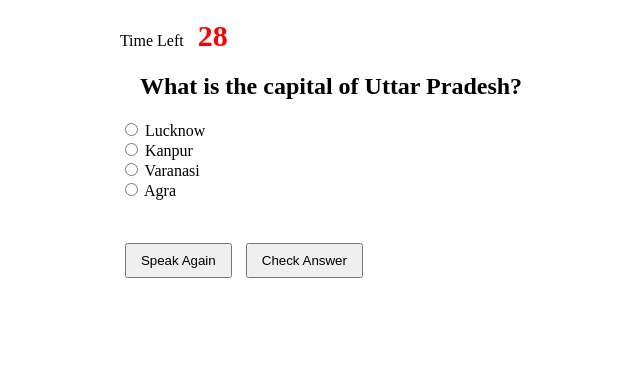
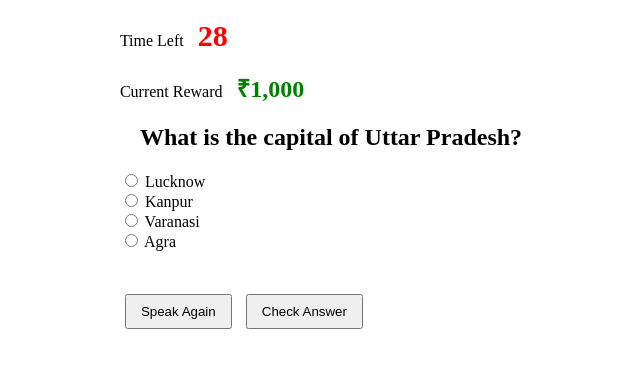
Before and after one commit to Programmer-s-Picnic/kbc-quiz, a plain HTML site: page index.html in a window 1280 px wide. Both pictures are taken after a click on the button "Start". Shown: the part 69-436 px from the top of the page, without its empty margins (309-949 px from the left). Drawn offline with Linux system fonts and the light colour scheme.

Commit message:
Update index.html

```diff
--- a/index.html
+++ b/index.html
@@ -28,6 +28,13 @@
             margin-left: 10px;
         }
 
+        #lblReward {
+            font-size: 24px;
+            font-weight: bold;
+            color: green;
+            margin-left: 10px;
+        }
+
         #lblQuestion {
             font-size: 24px;
             font-weight: bold;
@@ -55,6 +62,11 @@
 
             <label>Time Left</label>
             <label id="lblTimer">30</label>
+
+            <br><br>
+
+            <label>Current Reward</label>
+            <label id="lblReward">₹0</label>
 
             <div id="lblQuestion"></div>
 
@@ -212,10 +224,29 @@
             }
         ];
 
+        const rewards = [
+            "₹1,000",
+            "₹2,000",
+            "₹3,000",
+            "₹5,000",
+            "₹10,000",
+            "₹20,000",
+            "₹40,000",
+            "₹80,000",
+            "₹1,60,000",
+            "₹3,20,000",
+            "₹6,40,000",
+            "₹12,50,000",
+            "₹25,00,000",
+            "₹50,00,000",
+            "₹1 Crore"
+        ];
+
         const divstart = document.querySelector("#divStart");
         const divgame = document.querySelector("#divGame");
+
         const lbltimer = document.querySelector("#lblTimer");
-
+        const lblreward = document.querySelector("#lblReward");
         const lblquestion = document.querySelector("#lblQuestion");
 
         const rda = document.querySelector("#rda");
@@ -275,6 +306,8 @@
             lblc.textContent = currentQuestion.c;
             lbld.textContent = currentQuestion.d;
 
+            lblreward.textContent = rewards[questionIndex];
+
             rda.style.display = "inline";
             rdb.style.display = "inline";
             rdc.style.display = "inline";
@@ -285,30 +318,6 @@
             startTimer();
 
             speakQuestion();
-        }
-
-        function speakQuestion() {
-            if (questionIndex < 0 || questionIndex >= questions.length) {
-                return;
-            }
-
-            const currentQuestion = questions[questionIndex];
-
-            const text =
-                currentQuestion.question +
-                ". Option A. " + currentQuestion.a +
-                ". Option B. " + currentQuestion.b +
-                ". Option C. " + currentQuestion.c +
-                ". Option D. " + currentQuestion.d + ".";
-
-            window.speechSynthesis.cancel();
-
-            const speech = new SpeechSynthesisUtterance(text);
-            speech.lang = "en-IN";
-            speech.rate = 0.85;
-            speech.pitch = 1;
-
-            window.speechSynthesis.speak(speech);
         }
 
         function checkAnswer() {
@@ -333,6 +342,14 @@
             clearInterval(timerId);
 
             window.speechSynthesis.cancel();
+
+            let wonIndex = questionIndex - 1;
+
+            if (wonIndex >= 0) {
+                lblreward.textContent = "You won " + rewards[wonIndex];
+            } else {
+                lblreward.textContent = "You won ₹0";
+            }
 
             lblquestion.textContent = message;
 
@@ -365,6 +382,31 @@
             }, 1000);
         }
 
+        function speakQuestion() {
+            if (questionIndex < 0 || questionIndex >= questions.length) {
+                return;
+            }
+
+            const currentQuestion = questions[questionIndex];
+
+            const text =
+                "Question for " + rewards[questionIndex] + ". " +
+                currentQuestion.question +
+                ". Option A. " + currentQuestion.a +
+                ". Option B. " + currentQuestion.b +
+                ". Option C. " + currentQuestion.c +
+                ". Option D. " + currentQuestion.d + ".";
+
+            window.speechSynthesis.cancel();
+
+            const speech = new SpeechSynthesisUtterance(text);
+            speech.lang = "en-IN";
+            speech.rate = 0.85;
+            speech.pitch = 1;
+
+            window.speechSynthesis.speak(speech);
+        }
+
         function doHide(element) {
             element.classList.add("hide");
         }
```
